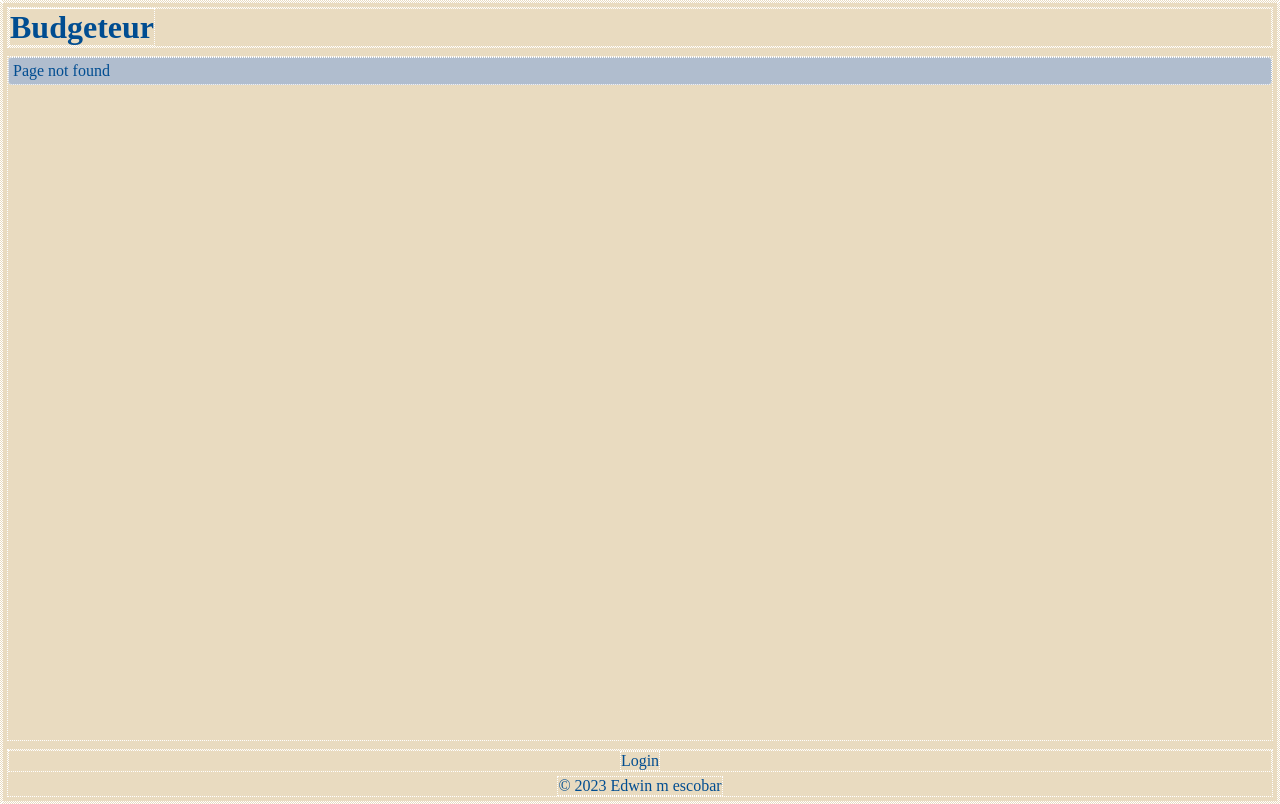
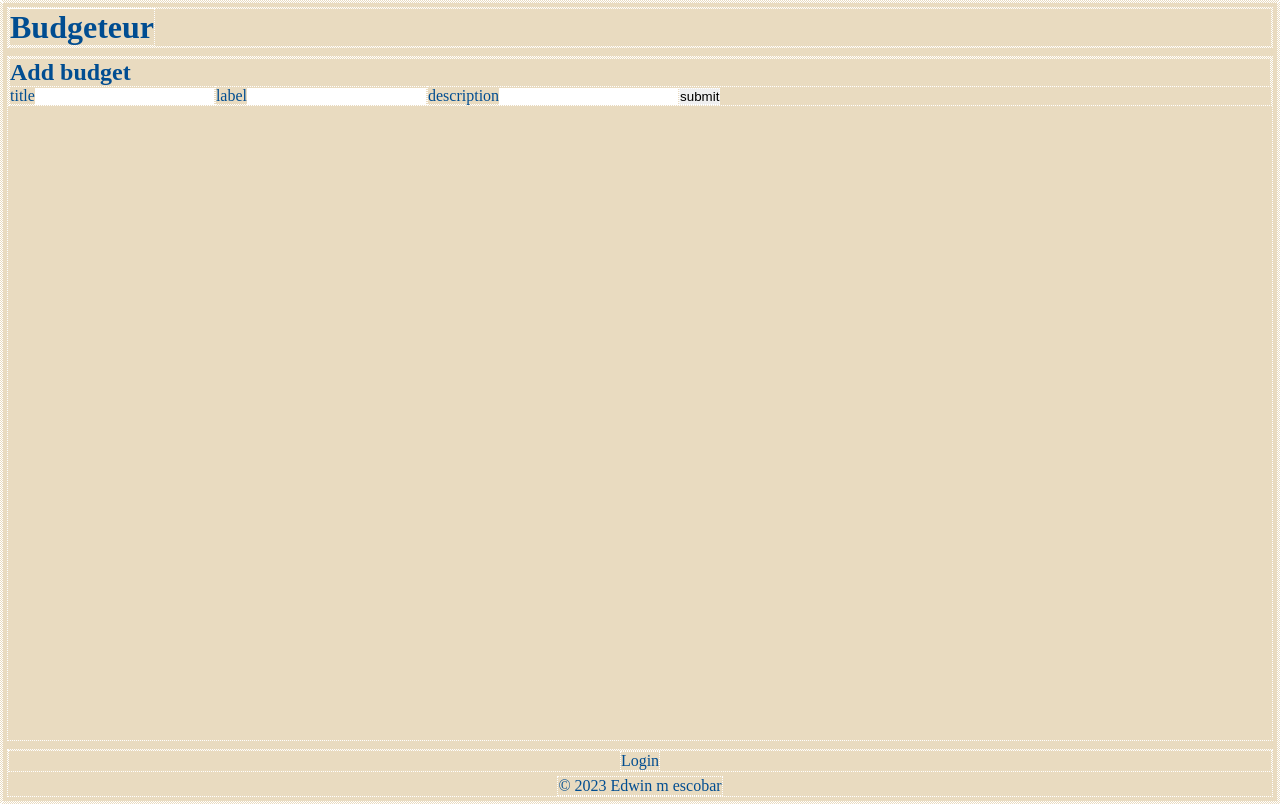
Before and after one commit to escowin/budget-tracker, a React (Create React App) app in the folder client/: page /add-budget in a window 1280 px wide. Before the commit this address had no page. Built offline with nearby package versions, Linux system fonts and the light colour scheme.

Commit message:
added & corrected budget & item mutations

```diff
--- a/client/src/App.js
+++ b/client/src/App.js
@@ -10,6 +10,7 @@ import Budget from "./pages/Budget";
 import Page404 from "./pages/Page404";
 import Header from "./components/Header";
 import Footer from "./components/Footer";
+import AddBudget from "./pages/AddBudget";
 
 // configures the apollo client's http link for graphql queries
 const httpLink = createHttpLink({ uri: "/graphql" });
@@ -54,6 +55,7 @@ function App() {
               <Route path="/" element={<Home />} />
               <Route path="/login" element={<Login />} />
               <Route path="/budget/:id" element={<Budget/>}/>
+              <Route path="/add-budget" element={<AddBudget/>}/>
               <Route path="*" element={<Page404 />} />
             </Routes>
           </main>
--- a/client/src/components/BudgetForm.js
+++ b/client/src/components/BudgetForm.js
@@ -0,0 +1,48 @@
+import { useState } from "react";
+import { format } from "../utils/helpers";
+
+function BudgetForm({ type }) {
+  // defines state & form properties to keep component DRY
+  const fields = [
+    { name: "title", max: 50 },
+    { name: "label", max: 10 },
+    { name: "description", max: 250 },
+  ];
+
+  // maps array object key w/ empty string value to define initial form state
+  const initialState = Object.fromEntries(fields.map((field) => [field.name, ""]));
+  const [formState, setFormState] = useState(initialState);
+
+  // updates state object's key-values with corresponding user input
+  const handleChange = (e) => {
+    const { name, value } = e.target;
+    setFormState({ ...formState, [name]: value })
+  };
+
+  // performs graphql mutation
+  const handleFormSubmit = async (e) => {
+    e.preventDefault();
+    console.log(formState);
+  };
+
+  return (
+    <form onSubmit={handleFormSubmit}>
+      <h2>{format.title(type)} budget</h2>
+      {fields.map((field, i) => (
+        <label key={i} htmlFor={field.name}>
+          {field.name}
+          <input
+            id={field.name}
+            name={field.name}
+            maxLength={field.max}
+            value={formState[field.name]}
+            onChange={handleChange}
+          />
+        </label>
+      ))}
+      <button type="submit">submit</button>
+    </form>
+  );
+}
+
+export default BudgetForm;
--- /dev/null
+++ b/client/src/pages/AddBudget.js
@@ -0,0 +1,6 @@
+import BudgetForm from "../components/BudgetForm";
+
+function AddBudget() {
+    return <BudgetForm type={"add"}/>
+}
+export default AddBudget
--- a/client/src/utils/mutations.js
+++ b/client/src/utils/mutations.js
@@ -21,4 +21,72 @@ mutation addUser($username: String!, $password: String!) {
         username
       }
     }
-}`
+  }
+`;
+
+export const ADD_BUDGET = gql`
+  mutation AddBudget($title: String!, $label: String!, $description: String) {
+    addBudget(title: $title, label: $label, description: $description) {
+      title
+      label
+      description
+    }
+  }
+`;
+
+export const EDIT_BUDGET = gql`
+  mutation EditBudget(
+    $id: ID!
+    $title: String
+    $label: String
+    $description: String
+  ) {
+    editBudget(
+      _id: $id
+      title: $title
+      label: $label
+      description: $description
+    ) {
+      _id
+      title
+      label
+      description
+    }
+  }
+`;
+
+export const DELETE_BUDGET = gql`
+  mutation DeleteBudget($id: ID!) {
+    deleteBudget(_id: $id) {
+      _id
+      title
+    }
+  }
+`;
+
+export const ADD_ITEM = gql`
+  mutation AddItem(
+    $budgetId: ID!
+    $item: String!
+    $type: String!
+    $num: Float!
+  ) {
+    addItem(budgetId: $budgetId, item: $item, type: $type, num: $num) {
+      _id
+      title
+      total
+      totalExpense
+      totalIncome
+      items {
+        _id
+        item
+        type
+        num
+      }
+    }
+  }
+`;
+
+// export const EDIT_ITEM = gql``;
+
+// export const DELETE_ITEM = gql``;
```
Also changed, not shown: 2 other files (tests, documents, lock files or other folders). Lines whose indentation alone changed are shown as unchanged.
